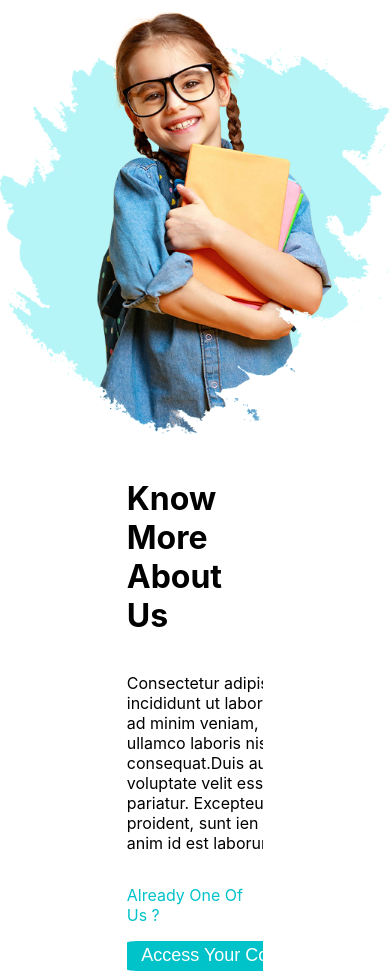
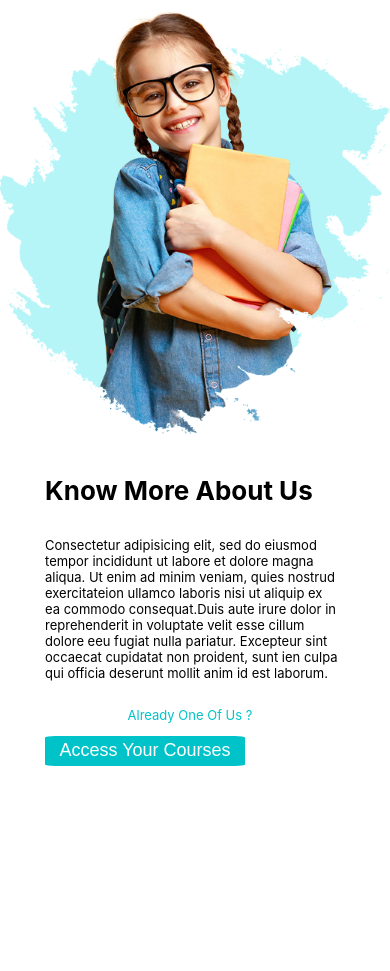
Before and after one commit to AyaMouawi/TinyTechiesFrontEnd, a React (Create React App) app in the folder tiny-techies-frontend/: page / in a window 390 px wide. After the commit the page ends 844 px from the top, so only its background shows below. Built offline with nearby package versions, Linux system fonts and the light colour scheme.

Commit message:
css updates

```diff
--- a/tiny-techies-frontend/src/css/AboutUs.css
+++ b/tiny-techies-frontend/src/css/AboutUs.css
@@ -61,6 +61,17 @@ flex:1;
   .About-content div{
       margin-right: 0px;
   }
+
+  .About-content {
+    width:300px
+  }
+  .About-content {
+    font-size: small;
+  }
+  .About_P{
+    width:295px
+
+  }
 }
 @media screen and (min-width: 481px) and (max-width: 1024px) {
 
```
